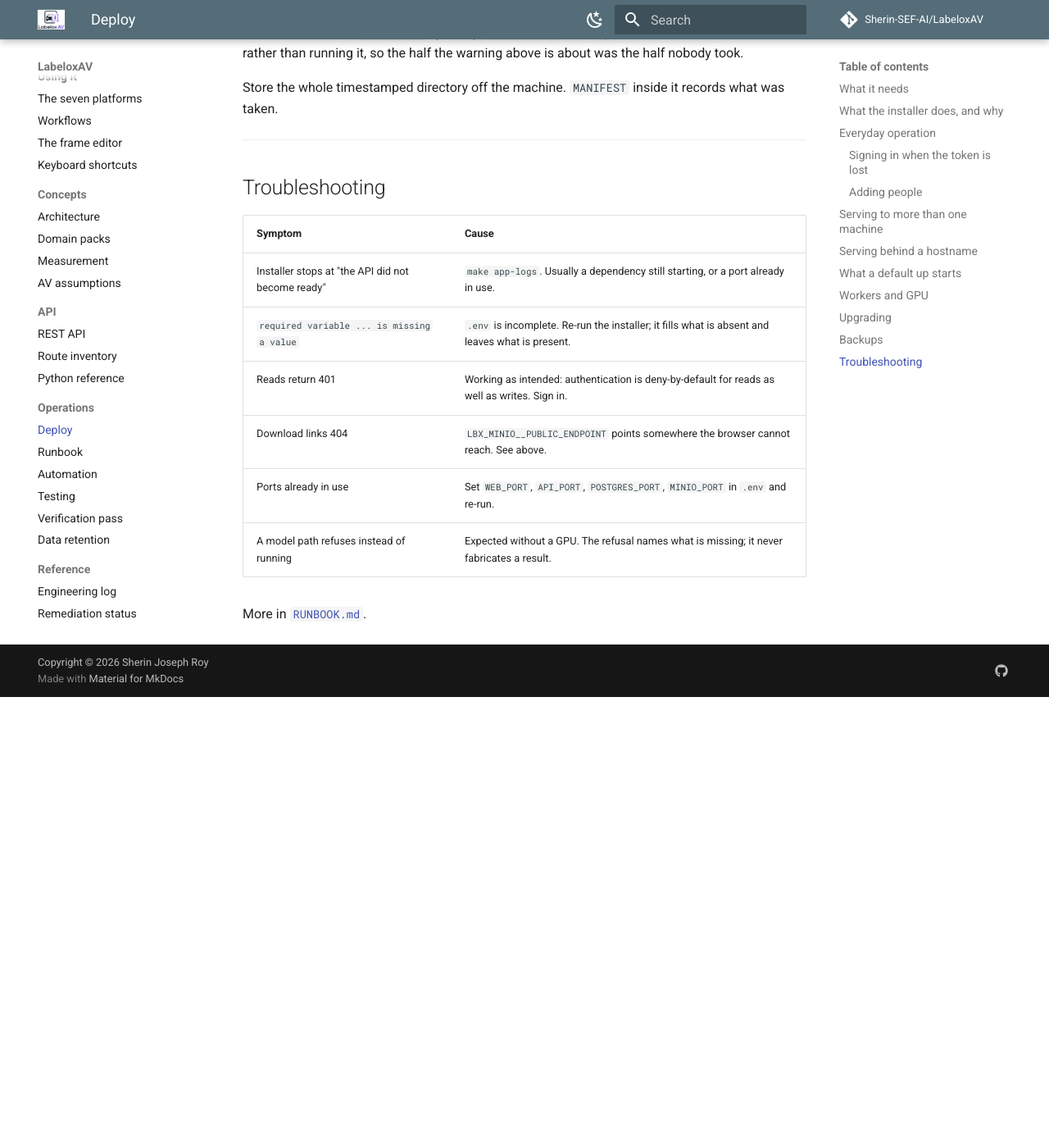
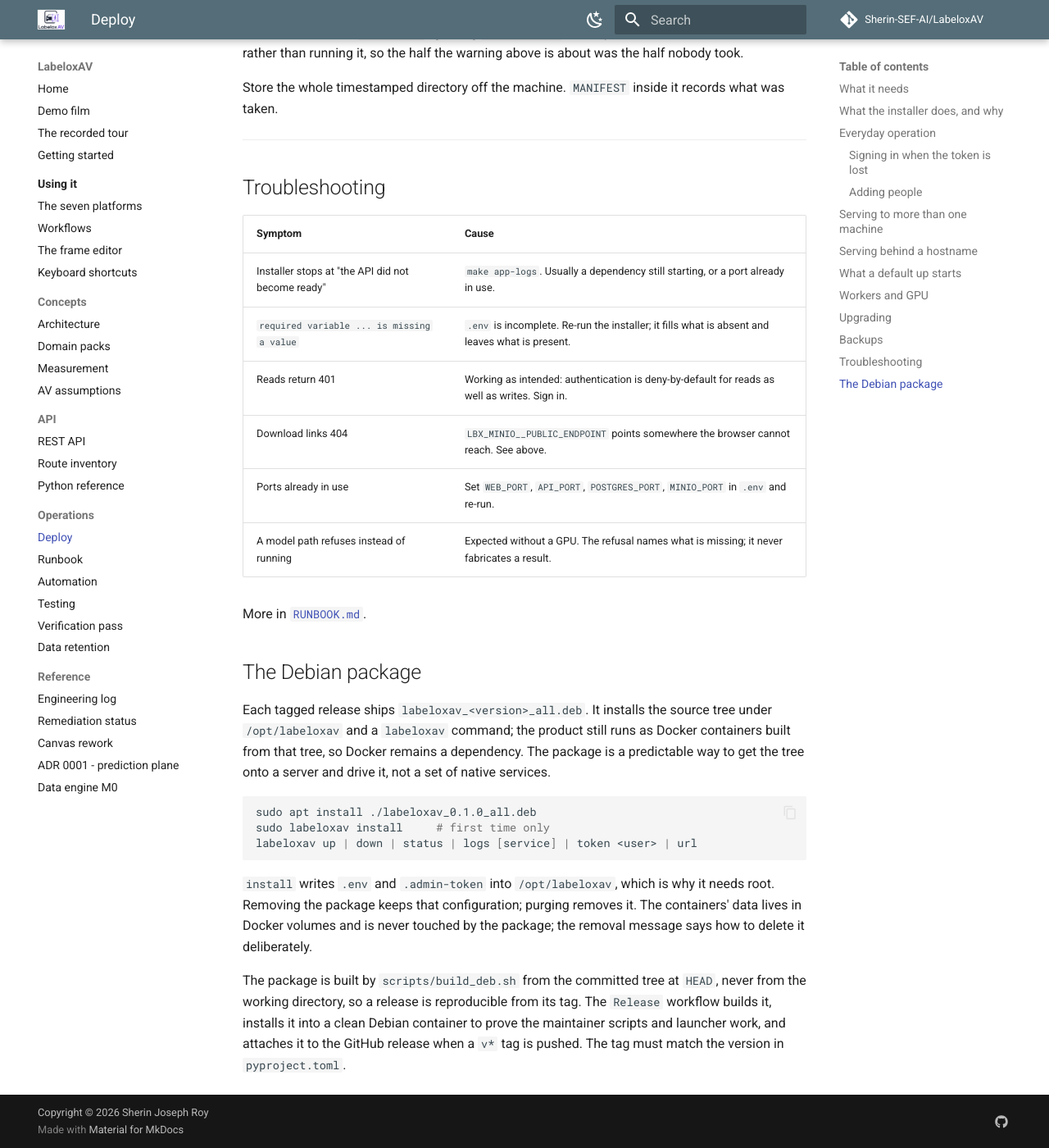
Before and after one commit to Sherin-SEF-AI/LabeloxAV, an MkDocs documentation site: the page built from docs/DEPLOY.md, in a window 1280 px wide and 1400 px high, scrolled down 4776 px. Shown: the whole window at 82% size. Built offline with MkDocs 1.6.1 and Material for MkDocs 9.7.7, drawn with Linux system fonts in a browser that asks for light colours; comment, search, counter and statistics services are not loaded; before the commit the page ends 5626 px from its top, so only the background shows below that.

Commit message:
A licence, and a Debian package that says what it is
Apache License 2.0. Every public post about this project has had to carry a "look, don't use"
disclaimer, several curated lists exclude unlicensed repositories outright, and people do not star
what they are not permitted to run. The README, the engineering log and pyproject now say the same
thing; two of them used to say "all rights reserved".

The package is `labeloxav_<version>_all.deb`, and it is honest about its shape. LabeloxAV runs as
containers built from its own tree, so the package ships that tree under /opt/labeloxav and a
`labeloxav` command that drives compose: install, up, down, status, logs, token, url, version. It does
not pretend to be native services, and Docker is a declared dependency. Removal keeps the generated
configuration; purge removes it; the containers' data in Docker volumes is never touched, and the
removal message says how to delete it on purpose.

The payload is `git archive HEAD`, never the working directory, so a release is reproducible from its
tag. Left out: the documentation site and its 100 MB of video, model weights (LFS pointers, and
downloaded on demand anyway), tests, demos, CI configuration and the packaging directory itself. 1,551
files, 1.9 MB.

Verified by installing it into a clean debian:bookworm-slim container: the maintainer scripts run, the
launcher answers `version` and `url`, rejects an unknown command with exit 2, remove leaves the
configuration and purge leaves nothing. The Release workflow repeats that test on every tag before
publishing, and refuses a tag that does not match the version in pyproject.

Two bugs in the check itself, found by running it. `dpkg-deb --contents | grep -q` reported install.sh
missing from a package the container had just installed and run: grep closes the pipe on first match,
tar dies of SIGPIPE, pipefail reads that as absence. The listing is now read once into a file. And the
pattern meant to refuse a generated `.env` also matched the `.env.example` that ships on purpose, so it
is anchored now.

Release notes live in packaging/release-notes/ so they are reviewed like code.

Co-Authored-By: Claude Fable 5.1 <noreply@anthropic.com>

````diff
--- a/docs/DEPLOY.md
+++ b/docs/DEPLOY.md
@@ -216,3 +216,25 @@ Store the whole timestamped directory off the machine. `MANIFEST` inside it reco
 | A model path refuses instead of running | Expected without a GPU. The refusal names what is missing; it never fabricates a result. |
 
 More in [`RUNBOOK.md`](RUNBOOK.md).
+
+## The Debian package
+
+Each tagged release ships `labeloxav_<version>_all.deb`. It installs the source tree under
+`/opt/labeloxav` and a `labeloxav` command; the product still runs as Docker containers built from that
+tree, so Docker remains a dependency. The package is a predictable way to get the tree onto a server
+and drive it, not a set of native services.
+
+```bash
+sudo apt install ./labeloxav_0.1.0_all.deb
+sudo labeloxav install     # first time only
+labeloxav up | down | status | logs [service] | token <user> | url
+```
+
+`install` writes `.env` and `.admin-token` into `/opt/labeloxav`, which is why it needs root. Removing
+the package keeps that configuration; purging removes it. The containers' data lives in Docker volumes
+and is never touched by the package; the removal message says how to delete it deliberately.
+
+The package is built by `scripts/build_deb.sh` from the committed tree at `HEAD`, never from the working
+directory, so a release is reproducible from its tag. The `Release` workflow builds it, installs it into a
+clean Debian container to prove the maintainer scripts and launcher work, and attaches it to the GitHub
+release when a `v*` tag is pushed. The tag must match the version in `pyproject.toml`.
--- a/pyproject.toml
+++ b/pyproject.toml
@@ -2,6 +2,7 @@
 name = "labeloxav"
 version = "0.1.0"
 description = "LabeloxAV: India-specific autonomous-driving data engine (single-box edition)"
+license = {file = "LICENSE"}
 requires-python = ">=3.11,<3.12"
 
 # Base runtime. Heavy ML/GPU wheels live in the [project.optional-dependencies] ml extra
````
Also changed, not shown: README.md (+17 -3 lines), docs/ENGINEERING_LOG.md (+2 -1 lines), packaging/release-notes/v0.1.0.md (added, +43 -0 lines), 9 other files.
